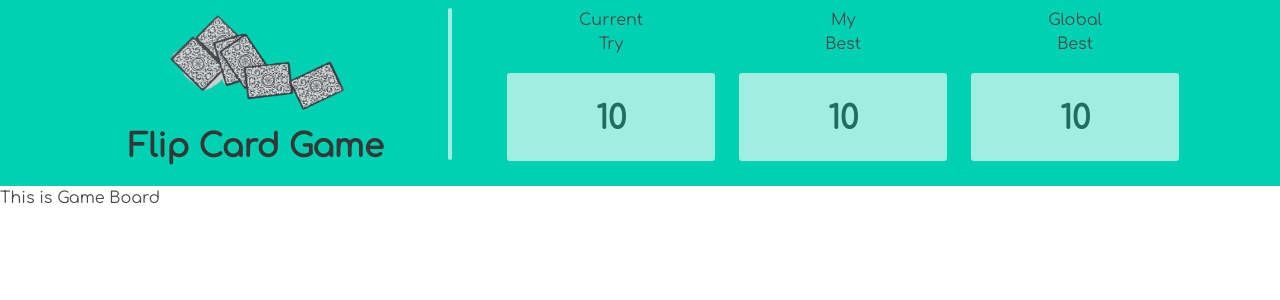
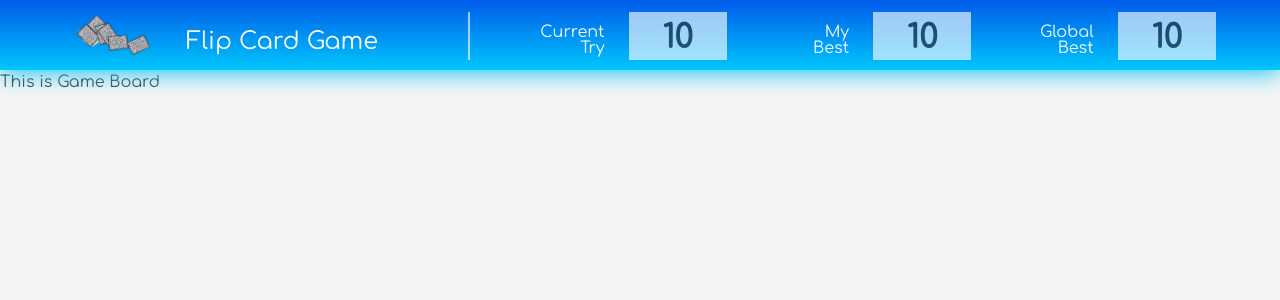
Before and after one commit to tomhero/flip-card-games-web-deploy-test, a Vue app: page / in a window 1280 px wide. Shown: the top 300 px of the page. Built offline with nearby package versions, Linux system fonts and the light colour scheme.

Commit message:
Finish up header section css

```diff
--- a/src/components/GameBoard.vue
+++ b/src/components/GameBoard.vue
@@ -9,5 +9,8 @@ export default {
 </script>
 
 <style>
-
+.board {
+  min-height: 100vh;
+  background-color: #F4F4F4;
+}
 </style>
--- a/src/components/ScoreBoard.vue
+++ b/src/components/ScoreBoard.vue
@@ -1,6 +1,6 @@
 <template>
-  <section class="section has-background-primary" id="game-header">
-    <div class="container">
+  <section class="section is-relative" id="game-header">
+    <div class="container is-hidden-desktop">
       <!-- Header For Mobile / Tablet -->
       <div class="columns is-gapless">
         <div class="column has-text-centered is-4-tablet">
@@ -56,6 +56,46 @@
       </div>
       <!-- Header For tablet -->
     </div>
+    <div class="container is-hidden-touch" style="padding-top: 1rem; padding-bottom: 0rem;">
+      <div class="columns">
+        <div class="column has-text-centered" style="padding-top: 0rem;">
+          <img
+            class="is-inline-block"
+            width="75%"
+            alt="Game logo"
+            src="../assets/seperated_card.png"
+          />
+        </div>
+        <div class="column is-3">
+          <h1 class="is-size-4">Flip Card Game</h1>
+        </div>
+        <div class="column is-1 bl-op-white"></div>
+        <div class="column has-text-right">
+          <h3 class="is-size-6 small-title-text">Current <br> Try</h3>
+        </div>
+        <div class="column has-text-centered" style="padding-top: 0rem;">
+          <div class="small-score-box">
+            <label class="title">10</label>
+          </div>
+        </div>
+        <div class="column has-text-right">
+          <h3 class="is-size-6 small-title-text ">My <br> Best</h3>
+        </div>
+        <div class="column has-text-centered" style="padding-top: 0rem;">
+          <div class="small-score-box">
+            <label class="title">10</label>
+          </div>
+        </div>
+        <div class="column has-text-right">
+          <h3 class="is-size-6 small-title-text">Global <br> Best</h3>
+        </div>
+        <div class="column has-text-centered" style="padding-top: 0rem;">
+          <div class="small-score-box">
+            <label class="title">10</label>
+          </div>
+        </div>
+      </div>
+    </div>
   </section>
 </template>
 
@@ -76,9 +116,32 @@ $white: #fdfdfdfd;
   line-height: 5.75rem;
 }
 
+.small-title-text {
+  line-height: 1rem;
+}
+
+.small-score-box {
+  background-color: $white !important;
+  height: 3rem;
+  // margin-bottom: 0.25rem;
+  opacity: 0.64;
+}
+
+.small-score-box > label {
+  line-height: 3.25rem;
+}
+
 hr {
   opacity: 0.6;
   background: $white;
+}
+
+h1, h3 {
+  color: $white;
+}
+
+label {
+  color: #2b2b2b;
 }
 
 .vr {
@@ -91,5 +154,15 @@ hr {
 
 .section {
   padding: 0.5rem 1.5rem;
+  background: rgb(0,91,234);
+  background: linear-gradient(180deg, rgba(0,91,234,1) 0%, rgba(0,198,251,1) 100%);
+  box-shadow: #00c6fb 0px 2px 25px 0.05px;
+}
+
+.bl-op-white {
+  border-left: solid $white 2px;
+  opacity: 0.64;
+  height: 3rem;
+  width: 1% !important;
 }
 </style>
```
